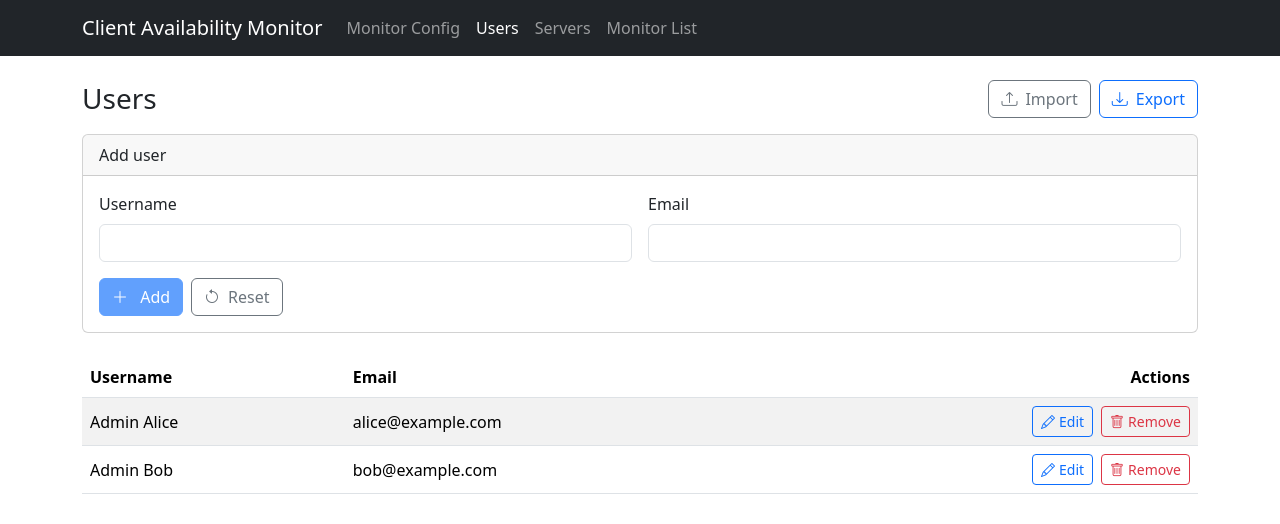
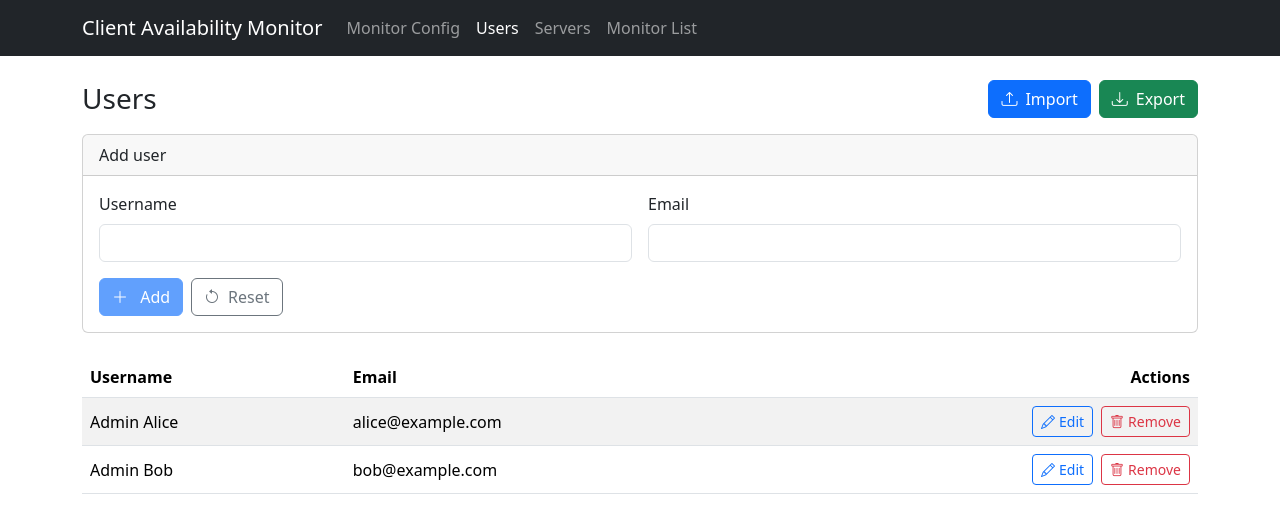
Before and after one commit to davidsantana06/client-availability-monitor, an Angular app: page /users-info in a window 1280 px wide. Shown: the top 524 px of the page. Built offline with nearby package versions, Linux system fonts and the light colour scheme.

Commit message:
feat: restyle import and export buttons

```diff
--- a/src/app/components/page-header/page-header.component.html
+++ b/src/app/components/page-header/page-header.component.html
@@ -1,16 +1,11 @@
 <div class="d-flex justify-content-between align-items-center mb-3">
   <h1 class="h3 mb-0">{{ title }}</h1>
   <div class="d-flex gap-2">
-    <label class="btn btn-outline-secondary mb-0" [appTooltip]="importTooltip">
+    <label class="btn btn-primary mb-0" [appTooltip]="importTooltip">
       <i class="bi bi-upload me-2" aria-hidden="true"></i>Import
       <input type="file" [accept]="accept" (change)="import($event)" hidden />
     </label>
-    <button
-      type="button"
-      class="btn btn-outline-primary"
-      [appTooltip]="exportTooltip"
-      (click)="export()"
-    >
+    <button type="button" class="btn btn-success" [appTooltip]="exportTooltip" (click)="export()">
       <i class="bi bi-download me-2" aria-hidden="true"></i>Export
     </button>
   </div>
```
